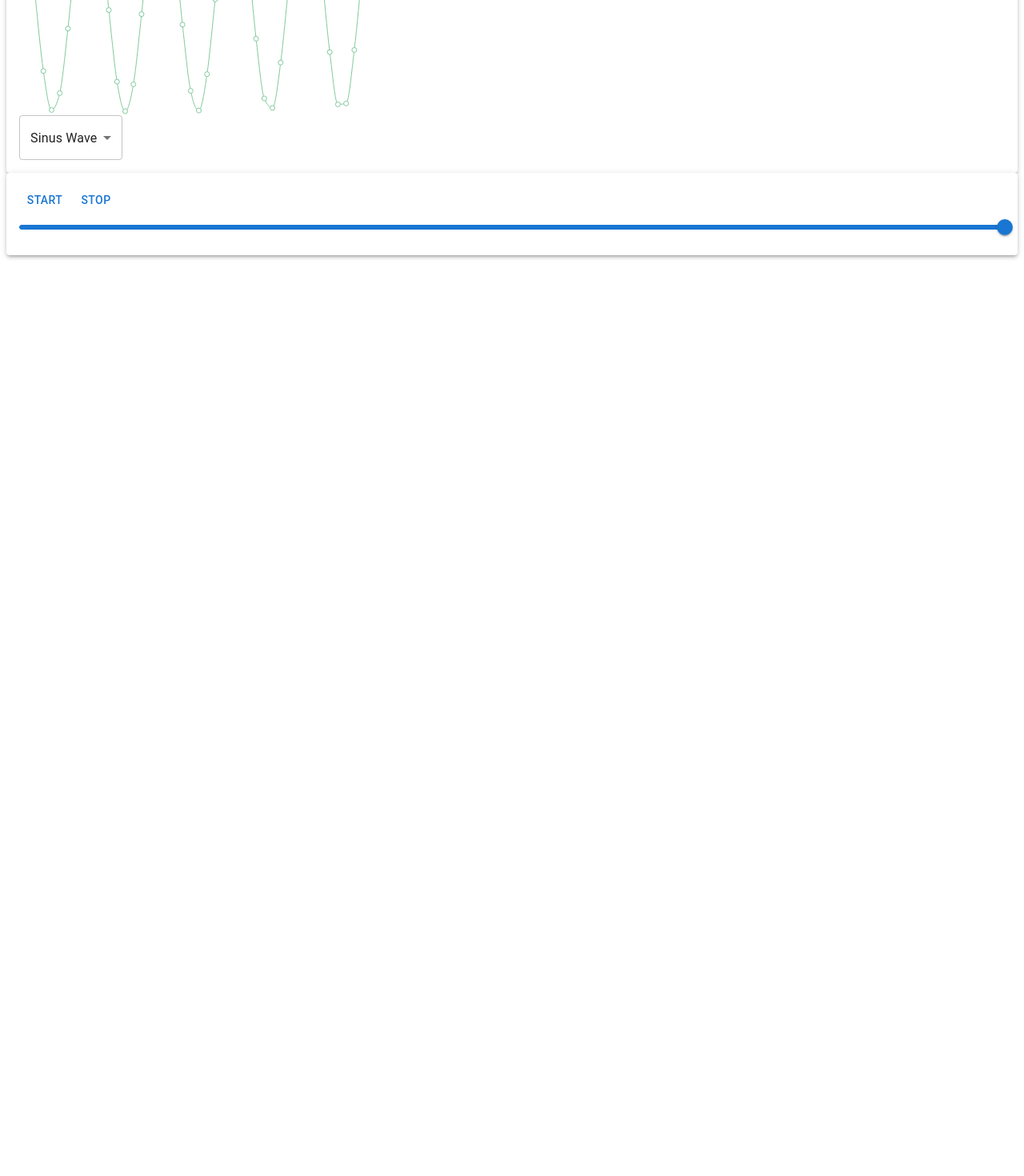
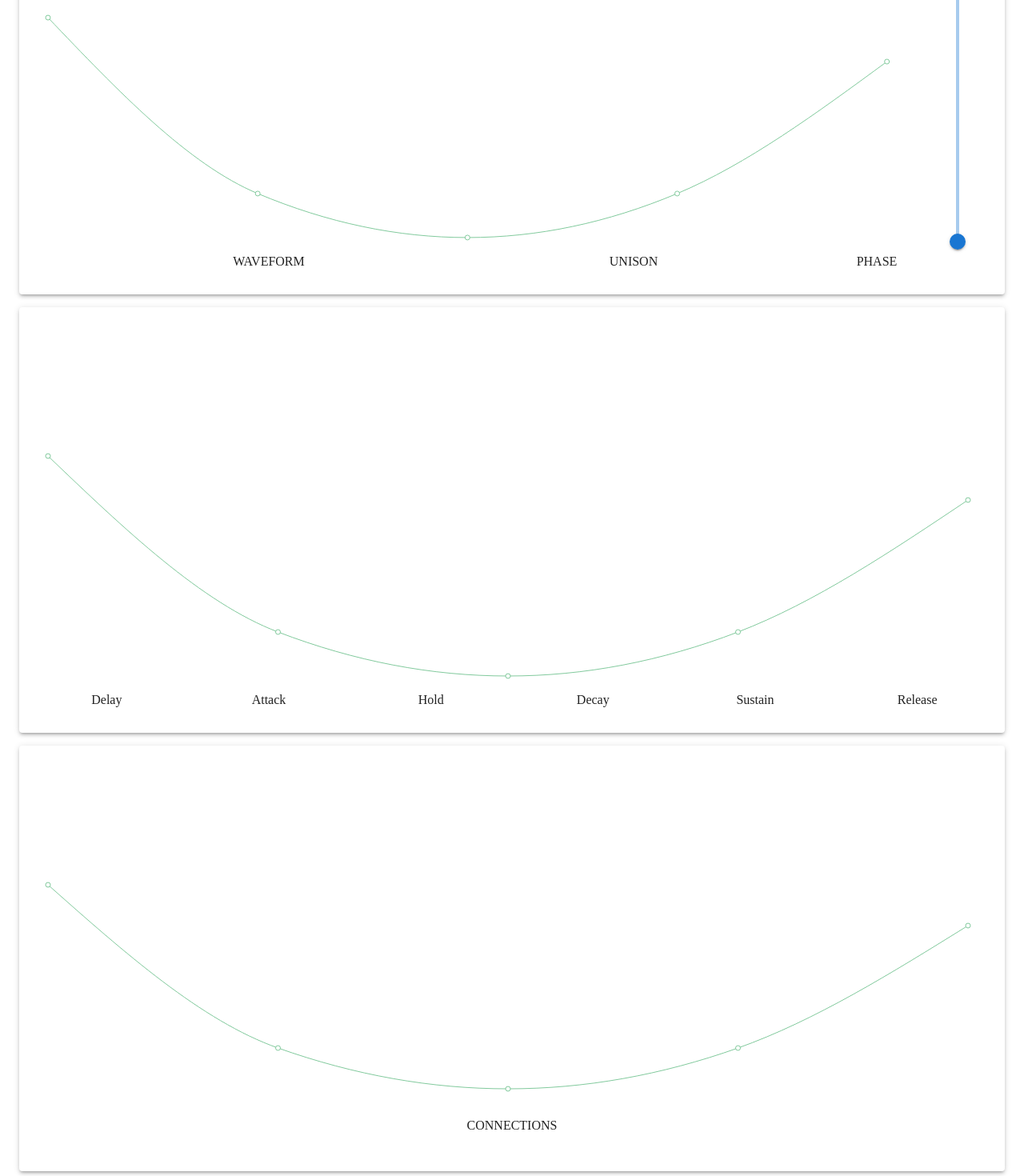
Before and after one commit to filipizydorczyk/edu-simple-synth, a React (Create React App) app: page / in a window 1280 px wide. Shown: the part 180-1650 px from the top of the page at 80% size. Before the commit the page ends 800 px from the top, so only its background shows below. Built offline with nearby package versions, Linux system fonts and the light colour scheme.

Commit message:
dev: added UI components drafts for Oscilators and envs

```diff
--- a/src/App.tsx
+++ b/src/App.tsx
@@ -1,4 +1,7 @@
 import React from "react";
+import Envelope from "./components/Envelope";
+import LowFrequencyOscillator from "./components/LowFrequencyOscillator";
+import Oscilator from "./components/Oscilator";
 import PlaySection from "./components/PlaySection";
 import WaveSection from "./components/WaveSection";
 import { useSynth } from "./hooks/synth";
@@ -8,13 +11,16 @@ function App() {
 
     return (
         <>
-            <WaveSection wave={wave} onWaveFormChanged={setWave} />
+            {/* <WaveSection wave={wave} onWaveFormChanged={setWave} />
             <PlaySection
                 onStart={start}
                 onStop={stop}
                 onVolumeChanged={(val) => setVolume(val / 10)}
                 volume={volume * 10}
-            />
+            /> */}
+            <Oscilator/>
+            <Envelope/>
+            <LowFrequencyOscillator/>
         </>
     );
 }
--- /dev/null
+++ b/src/components/Envelope.tsx
@@ -0,0 +1,58 @@
+import React from "react";
+import { Grid, Paper, Slider } from "@mui/material";
+import { Line, LineChart, ResponsiveContainer } from "recharts";
+
+type EnvelopeProps = {};
+
+function Envelope({}: EnvelopeProps) {
+  return (
+    <Paper
+      style={{ padding: "1rem", margin: "1rem", minHeight: 500 }}
+      elevation={3}
+    >
+      <Grid container spacing={2} height={500} style={{textAlign: "center"}}>
+        <Grid item xs={12}>
+          <ResponsiveContainer height="100%" width="100%">
+            <LineChart
+              data={[
+                { sample: 5 },
+                { sample: 1 },
+                { sample: 0 },
+                { sample: 1 },
+                { sample: 4 },
+              ]}
+              margin={{
+                top: 5,
+                right: 30,
+                left: 20,
+                bottom: 5,
+              }}
+            >
+              <Line type="monotone" dataKey="sample" stroke="#82ca9d" />
+            </LineChart>
+          </ResponsiveContainer>
+        </Grid>
+        <Grid item xs={2}>
+          Delay
+        </Grid>
+        <Grid item xs={2}>
+          Attack
+        </Grid>
+        <Grid item xs={2}>
+          Hold
+        </Grid>
+        <Grid item xs={2}>
+          Decay
+        </Grid>
+        <Grid item xs={2}>
+          Sustain
+        </Grid>
+        <Grid item xs={2}>
+          Release
+        </Grid>
+      </Grid>
+    </Paper>
+  );
+}
+
+export default Envelope;
--- /dev/null
+++ b/src/components/LowFrequencyOscillator.tsx
@@ -0,0 +1,43 @@
+import React from "react";
+import { Grid, Paper, Slider } from "@mui/material";
+import { Line, LineChart, ResponsiveContainer } from "recharts";
+
+type LowFrequencyOscillatorProps = {};
+
+function LowFrequencyOscillator({}: LowFrequencyOscillatorProps) {
+  return (
+    <Paper
+      style={{ padding: "1rem", margin: "1rem", minHeight: 500 }}
+      elevation={3}
+    >
+      <Grid container spacing={2} height={500} style={{textAlign: "center"}}>
+        <Grid item xs={12}>
+          <ResponsiveContainer height="100%" width="100%">
+            <LineChart
+              data={[
+                { sample: 5 },
+                { sample: 1 },
+                { sample: 0 },
+                { sample: 1 },
+                { sample: 4 },
+              ]}
+              margin={{
+                top: 5,
+                right: 30,
+                left: 20,
+                bottom: 5,
+              }}
+            >
+              <Line type="monotone" dataKey="sample" stroke="#82ca9d" />
+            </LineChart>
+          </ResponsiveContainer>
+        </Grid>
+        <Grid item xs={12} justifyContent="center">
+          <p>CONNECTIONS</p>
+        </Grid>
+      </Grid>
+    </Paper>
+  );
+}
+
+export default LowFrequencyOscillator;
--- /dev/null
+++ b/src/components/Oscilator.tsx
@@ -0,0 +1,52 @@
+import React from "react";
+import { Grid, Paper, Slider } from "@mui/material";
+import { Line, LineChart, ResponsiveContainer } from "recharts";
+
+type OscilatorProps = {};
+
+function Oscilator({}: OscilatorProps) {
+  return (
+    <Paper
+      style={{ padding: "1rem", margin: "1rem", minHeight: 500 }}
+      elevation={3}
+    >
+      <Grid container spacing={2} height={500} style={{textAlign: "center"}}>
+        <Grid item xs={11}>
+          <ResponsiveContainer height="100%" width="100%">
+            <LineChart
+              data={[
+                { sample: 5 },
+                { sample: 1 },
+                { sample: 0 },
+                { sample: 1 },
+                { sample: 4 },
+              ]}
+              margin={{
+                top: 5,
+                right: 30,
+                left: 20,
+                bottom: 5,
+              }}
+            >
+              <Line type="monotone" dataKey="sample" stroke="#82ca9d" />
+            </LineChart>
+          </ResponsiveContainer>
+        </Grid>
+        <Grid item xs={1}>
+          <Slider aria-label="Volume" orientation="vertical" />
+        </Grid>
+        <Grid item xs={6}>
+          WAVEFORM
+        </Grid>
+        <Grid item xs={3}>
+          UNISON
+        </Grid>
+        <Grid item xs={3}>
+          PHASE
+        </Grid>
+      </Grid>
+    </Paper>
+  );
+}
+
+export default Oscilator;
```
Also changed, not shown: 1 other file (tests, documents, lock files or other folders).
